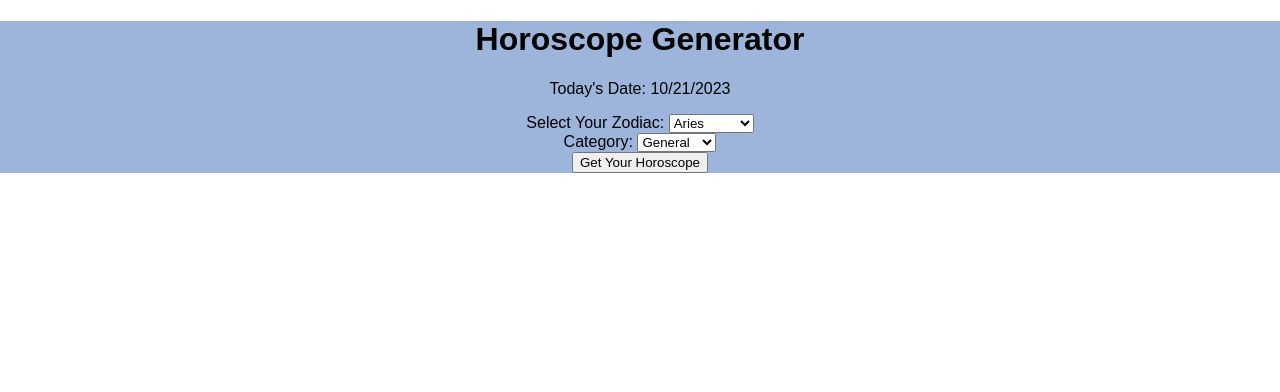
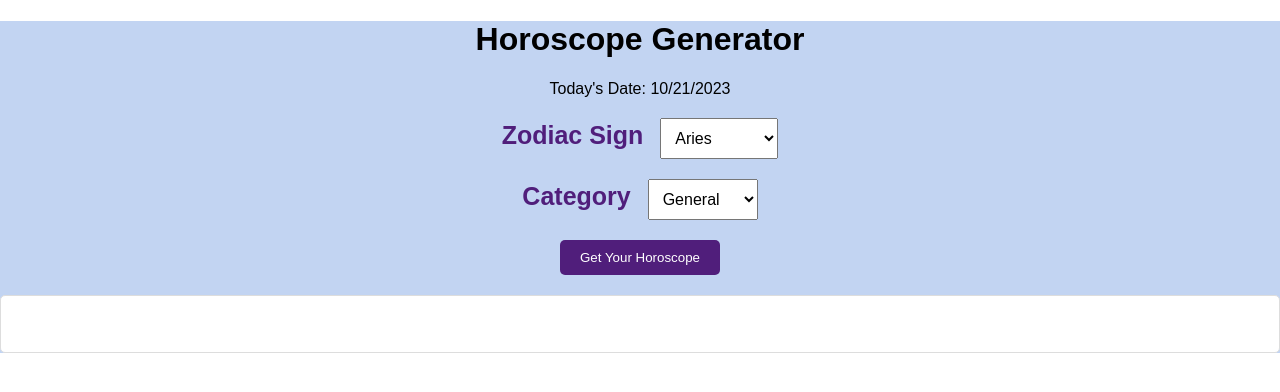
Before and after one commit to rishika-n/animated-giggle, a React (Create React App) app in the folder frontend/: page / in a window 1280 px wide. Shown: the top 392 px of the page. Built offline with nearby package versions, Linux system fonts and the light colour scheme.

Commit message:
design changes

```diff
--- a/frontend/src/App.css
+++ b/frontend/src/App.css
@@ -2,5 +2,46 @@
 .App {
   text-align: center;
   font-family: Arial, sans-serif;
-  background-color: #9db5db;
+  background-color: #c2d4f2;
 }
+
+.submit-button {
+  background-color: #501e7b;
+  color: white;
+  padding: 10px 20px;
+  border: none;
+  border-radius: 5px;
+  cursor: pointer;
+}
+
+.response-container {
+  background-color: white;
+  padding: 20px;
+  border: 1px solid #ddd;
+  border-radius: 5px;
+  margin-top: 20px;
+}
+
+.response-text {
+  font-size: 16px;
+}
+
+.date {
+  font-weight: bold;
+}
+
+label {
+  font-weight: bold;
+  color: #501e7b;
+  font-size: 25px;
+  margin-right: 10px;
+}
+
+select {
+  padding: 10px;
+  font-size: 16px;
+}
+
+.container {
+  margin: 20px;
+}
--- a/frontend/src/App.js
+++ b/frontend/src/App.js
@@ -52,8 +52,8 @@ function App() {
     <div className="App">
       <h1>Horoscope Generator</h1>
       <p>Today's Date: {new Date().toLocaleDateString()}</p>
-      <div>
-        <label htmlFor="option1">Select Your Zodiac: </label>
+      <div className="container">
+        <label htmlFor="option1">Zodiac Sign </label>
         <select id="option1" value={option1} onChange={handleOption1Change}>
           <option value="aries" selected="selected">Aries</option>
           <option value="taurus">Taurus</option>
@@ -69,8 +69,8 @@ function App() {
           <option value="pisces">Pisces</option>
         </select>
       </div>
-      <div>
-        <label htmlFor="option2">Category: </label>
+      <div className="container">
+        <label htmlFor="option2">Category </label>
         <select id="option2" value={option2} onChange={handleOption2Change}>
           <option value="general">General</option>
           <option value="career">Career</option>
@@ -79,9 +79,9 @@ function App() {
           <option value="wellness">Wellness</option>
         </select>
       </div>
-      <button onClick={handleSubmit}>Get Your Horoscope</button>
+      <button className="submit-button" onClick={handleSubmit}>Get Your Horoscope</button>
       <div className="response-container">
-        <p>{responseText.replace(/['"]+/g, '')}</p>
+        <p className="response-text">{responseText.replace(/['"]+/g, '')}</p>
       </div>
     </div>
 
```
